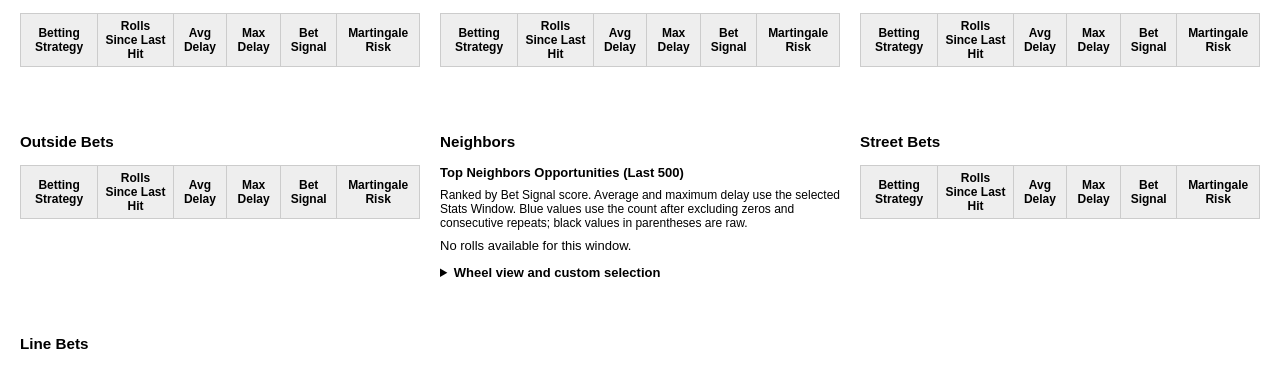
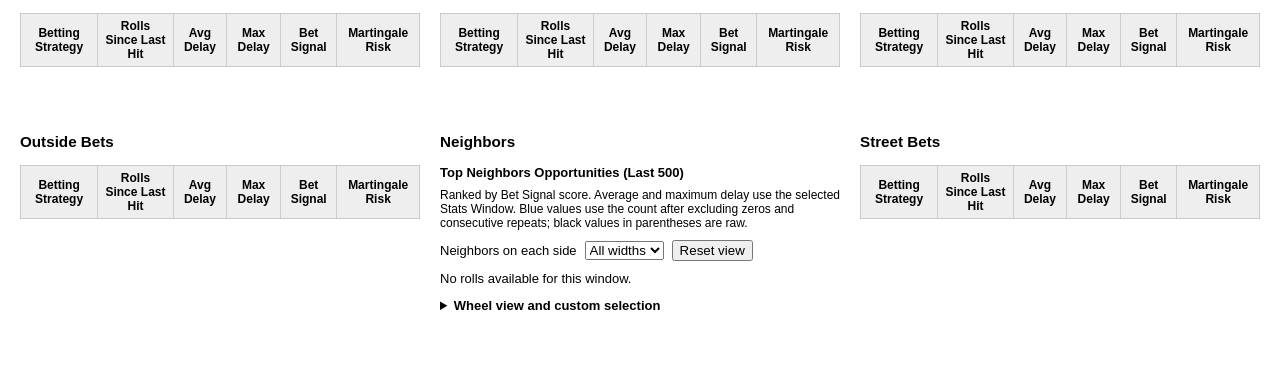
Before and after one commit to followthegraph/roulette, a Flask app: page / in a window 1280 px wide. Shown: the part 671-1038 px from the top of the page. Run offline with Flask 3, Linux system fonts and the light colour scheme; the visitor is signed in with stand-in values (Sample User, id 1); data that the repository does not hold is empty.

Commit message:
fixing sorting

```diff
--- a/app/static/dashboard.css
+++ b/app/static/dashboard.css
@@ -966,6 +966,19 @@
   color: inherit;
 }
 
+.neighbors-controls {
+  display: flex;
+  align-items: center;
+  flex-wrap: wrap;
+  gap: 8px;
+  margin: 10px 0;
+}
+
+.neighbors-controls select,
+.neighbors-controls button {
+  width: auto;
+}
+
 @media (max-width: 1100px) {
   #globalHealthBanner, #heatmap, #streetStickyWrap, .best-opportunities-panel {
     position: static !important;
--- a/templates/index.html
+++ b/templates/index.html
@@ -324,9 +324,24 @@
         <div id="neighborsLocatorHeader"
           style="font-weight: bold; margin-bottom: 8px;">Top Neighbors Opportunities</div>
         <div style="font-size: 12px; margin-bottom: 8px;">Ranked by Bet Signal score. Average and maximum delay use the selected Stats Window. Blue values use the count after excluding zeros and consecutive repeats; black values in parentheses are raw.</div>
+        <div class="neighbors-controls">
+          <label for="neighborsWidthFilter">Neighbors on each side</label>
+          <select id="neighborsWidthFilter">
+            <option value="all">All widths</option>
+            <option value="1">±1</option>
+            <option value="2">±2</option>
+            <option value="3">±3</option>
+            <option value="4">±4</option>
+            <option value="5">±5</option>
+            <option value="6">±6</option>
+            <option value="7">±7</option>
+            <option value="8">±8</option>
+            <option value="9">±9</option>
+          </select>
+          <button type="button" id="neighborsShowAllToggle" style="display:none">Show All</button>
+          <button type="button" id="neighborsResetView">Reset view</button>
+        </div>
         <div id="neighborsTopDroughts">—</div>
-        <button type="button" id="neighborsShowAllToggle"
-          style="margin-top: 8px; display: none;">Show All</button>
       </div>
           <details id="neighborsInspector" class="neighbors-inspector">
             <summary>Wheel view and custom selection</summary>
@@ -1037,13 +1052,26 @@ function neighborRiskClass(stats) {
   return risk >= threshold * .75 ? 'risk-near' : 'risk-ok';
 }
 
-const neighborsSort = { column: 'score', ascending: false };
-
 function updateNeighborsTopDroughts(rolls) {
   const container = document.getElementById('neighborsTopDroughts');
   const header = document.getElementById('neighborsLocatorHeader');
   const toggleBtn = document.getElementById('neighborsShowAllToggle');
-  if (!container || !header || !toggleBtn) return;
+  const widthSelect = document.getElementById('neighborsWidthFilter');
+  const resetBtn = document.getElementById('neighborsResetView');
+  if (!container || !header || !toggleBtn || !widthSelect || !resetBtn) return;
+
+  widthSelect.onchange = () => {
+    toggleBtn.dataset.expanded = 'false';
+    updateNeighborsTopDroughts(window.neighborsWindowRolls || []);
+  };
+
+  resetBtn.onclick = () => {
+    widthSelect.value = 'all';
+    neighborsSort.column = 'score';
+    neighborsSort.ascending = false;
+    toggleBtn.dataset.expanded = 'false';
+    updateNeighborsTopDroughts(window.neighborsWindowRolls || []);
+  };
 
   header.textContent = `Top Neighbors Opportunities (${getStatsWindowLabel()})`;
 
@@ -1068,7 +1096,12 @@ function updateNeighborsTopDroughts(rolls) {
     }
   }
 
-  entries.sort((a, b) => {
+  const selectedWidth = widthSelect.value;
+  const filteredEntries = selectedWidth === 'all'
+    ? entries
+    : entries.filter(entry => entry.count === Number(selectedWidth));
+
+  filteredEntries.sort((a, b) => {
     const value = entry => neighborsSort.column === 'score'
       ? entry.scoreInfo.score
       : entry.stats[neighborsSort.column] === ''
@@ -1079,7 +1112,6 @@ function updateNeighborsTopDroughts(rolls) {
     const second = value(b);
     const missingA = first === null || !Number.isFinite(first);
     const missingB = second === null || !Number.isFinite(second);
-
     if (missingA !== missingB) return missingA ? 1 : -1;
 
     const comparison = missingA ? 0 : first - second;
@@ -1090,7 +1122,7 @@ function updateNeighborsTopDroughts(rolls) {
   });
 
   const expanded = toggleBtn.dataset.expanded === 'true';
-  const visible = expanded ? entries : entries.slice(0, 10);
+  const visible = expanded ? filteredEntries : filteredEntries.slice(0, 10);
 
   const sortHeader = (label, column) => `
     <th aria-sort="${
@@ -1155,8 +1187,11 @@ function updateNeighborsTopDroughts(rolls) {
     });
   });
 
-  toggleBtn.style.display = entries.length > 10 ? 'inline-block' : 'none';
-  toggleBtn.textContent = expanded ? 'Show Top 10' : `Show All ${entries.length}`;
+  toggleBtn.style.display =
+    filteredEntries.length > 10 ? 'inline-block' : 'none';
+  toggleBtn.textContent = expanded
+    ? 'Show Top 10'
+    : `Show All ${filteredEntries.length}`;
   toggleBtn.onclick = () => {
     toggleBtn.dataset.expanded = expanded ? 'false' : 'true';
     updateNeighborsTopDroughts(window.neighborsWindowRolls || []);
@@ -1172,7 +1207,6 @@ function updateNeighborsTopDroughts(rolls) {
     });
   });
 }
-
 function buildUrgencySnapshot(candidates) {
   const summary = { critical: 0, imminent: 0, watch: 0 };
   const list = Array.isArray(candidates) ? candidates : [];
@@ -2322,7 +2356,14 @@ function populateNeighborsControls() {
   heatModeSelect.value = 'neutral';
   centerSelect.dataset.ready = 'true';
   centerSelect.addEventListener('change', () => updateNeighborsPanel(window.latestRolls || []));
-  countSelect.addEventListener('change', () => updateNeighborsPanel(window.latestRolls || []));
+    countSelect.addEventListener('change', () => {
+    const filter = document.getElementById('neighborsWidthFilter');
+    if (filter) {
+      filter.value = countSelect.value === '0' ? 'all' : countSelect.value;
+      filter.dispatchEvent(new Event('change'));
+    }
+    updateNeighborsPanel(window.latestRolls || []);
+  });
   const commitHeatWindow = () => {
     heatInput.value = String(sanitizeNeighborsHeatWindow(heatInput.value, 25));
     updateNeighborsPanel(window.latestRolls || []);
```
